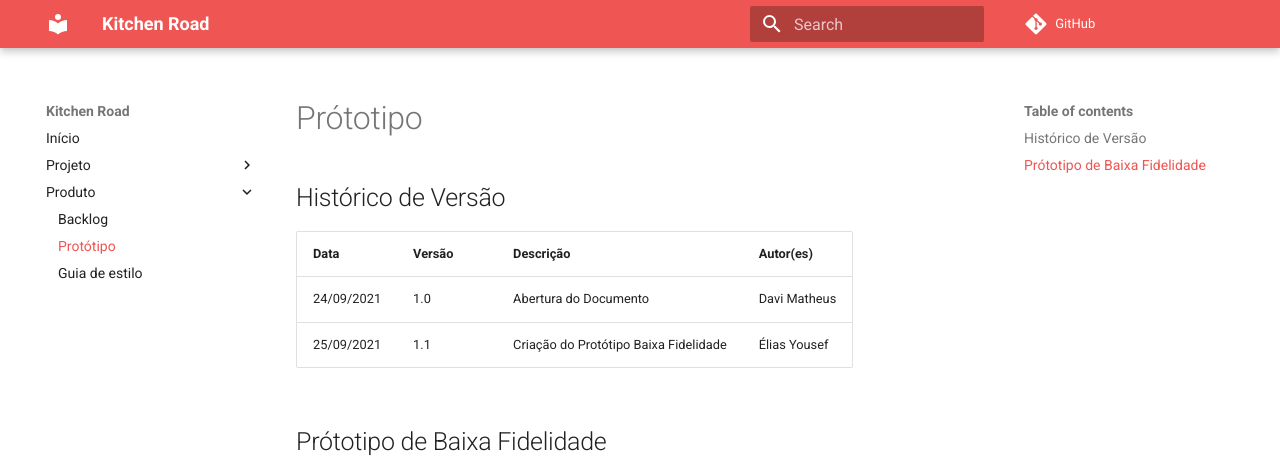
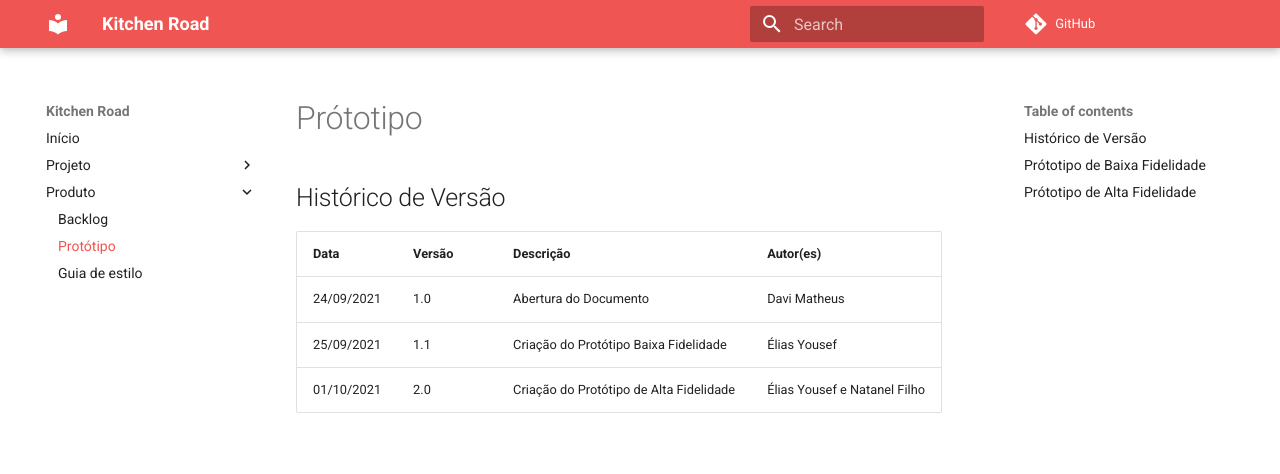
Before and after one commit to Kitchen-Road/KitchenRoad-Documentation, an MkDocs documentation site: the page built from docs/produto/Protótipo.md, in a window 1280 px wide and 1400 px high. Shown: the top 474 px of the window. Built offline with MkDocs 1.6.1 and Material for MkDocs 9.7.7, drawn with Linux system fonts in a browser that asks for light colours; some of the changed text lies outside the part shown; grey boxes are pictures that could not be loaded.

Commit message:
adding_prot_alta

```diff
--- a/docs/produto/Protótipo.md
+++ b/docs/produto/Protótipo.md
@@ -2,11 +2,16 @@
 
 ## Histórico de Versão
 
-| Data       | Versão | Descrição                             | Autor(es)    |
-| ---------- | ------ | ------------------------------------- | ------------ |
-| 24/09/2021 | 1.0    | Abertura do Documento                 | Davi Matheus |
-| 25/09/2021 | 1.1    | Criação do Protótipo Baixa Fidelidade | Élias Yousef |
+| Data       | Versão | Descrição                               | Autor(es)                    |
+| ---------- | ------ | --------------------------------------- | ---------------------------- |
+| 24/09/2021 | 1.0    | Abertura do Documento                   | Davi Matheus                 |
+| 25/09/2021 | 1.1    | Criação do Protótipo Baixa Fidelidade   | Élias Yousef                 |
+| 01/10/2021 | 2.0    | Criação do Protótipo de Alta Fidelidade | Élias Yousef e Natanel Filho |
 
 ## Prótotipo de Baixa Fidelidade
 
-<iframe style="border: 1px solid rgba(0, 0, 0, 0.1);" width="800" height="450" src="https://www.figma.com/embed?embed_host=share&url=https%3A%2F%2Fwww.figma.com%2Ffile%2F8AbU98f7dWxa5WFajQjmhE%2FKitchen-Road%3Fnode-id%3D0%253A1" allowfullscreen></iframe>
+<iframe style="border: 1px solid rgba(0, 0, 0, 0.1);" width="800" height="450" src="https://www.figma.com/embed?embed_host=share&url=https%3A%2F%2Fwww.figma.com%2Ffile%2FH6KizpG0U5YDea3wIv2tLX%2FUntitled%3Fnode-id%3D1%253A260" allowfullscreen></iframe>
+
+## Prótotipo de Alta Fidelidade
+
+<iframe style="border: 1px solid rgba(0, 0, 0, 0.1);" width="800" height="450" src="https://www.figma.com/embed?embed_host=share&url=https%3A%2F%2Fwww.figma.com%2Ffile%2FaVA2zwgEtVq43RH3E8dFf3%2FPrototipo_de_alta%3Fnode-id%3D0%253A1" allowfullscreen></iframe>
```
